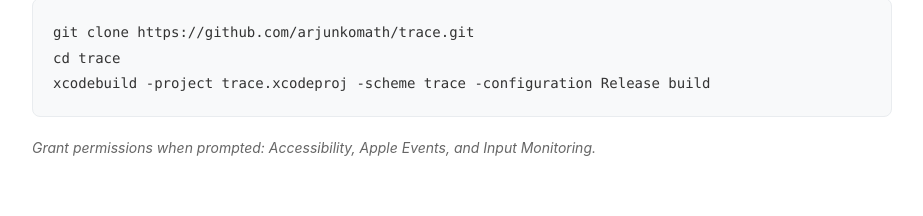
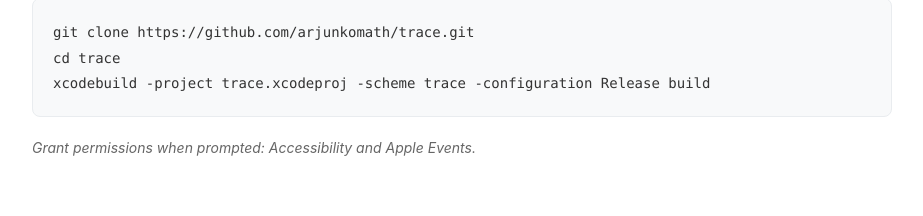
Before and after one commit to arjunkomath/trace, a plain HTML site: page docs/index.html in a window 1280 px wide. Shown: the part 922-1138 px from the top of the page, without its empty margins (178-1101 px from the left). Drawn offline with Linux system fonts and the light colour scheme.

Commit message:
Update docs

```diff
--- a/docs/index.html
+++ b/docs/index.html
@@ -47,7 +47,7 @@
 cd trace
 xcodebuild -project trace.xcodeproj -scheme trace -configuration Release build</code>
                 </div>
-                <p class="note">Grant permissions when prompted: Accessibility, Apple Events, and Input Monitoring.</p>
+                <p class="note">Grant permissions when prompted: Accessibility and Apple Events.</p>
             </section>
 
             <section>
```
Also changed, not shown: 1 other file.
